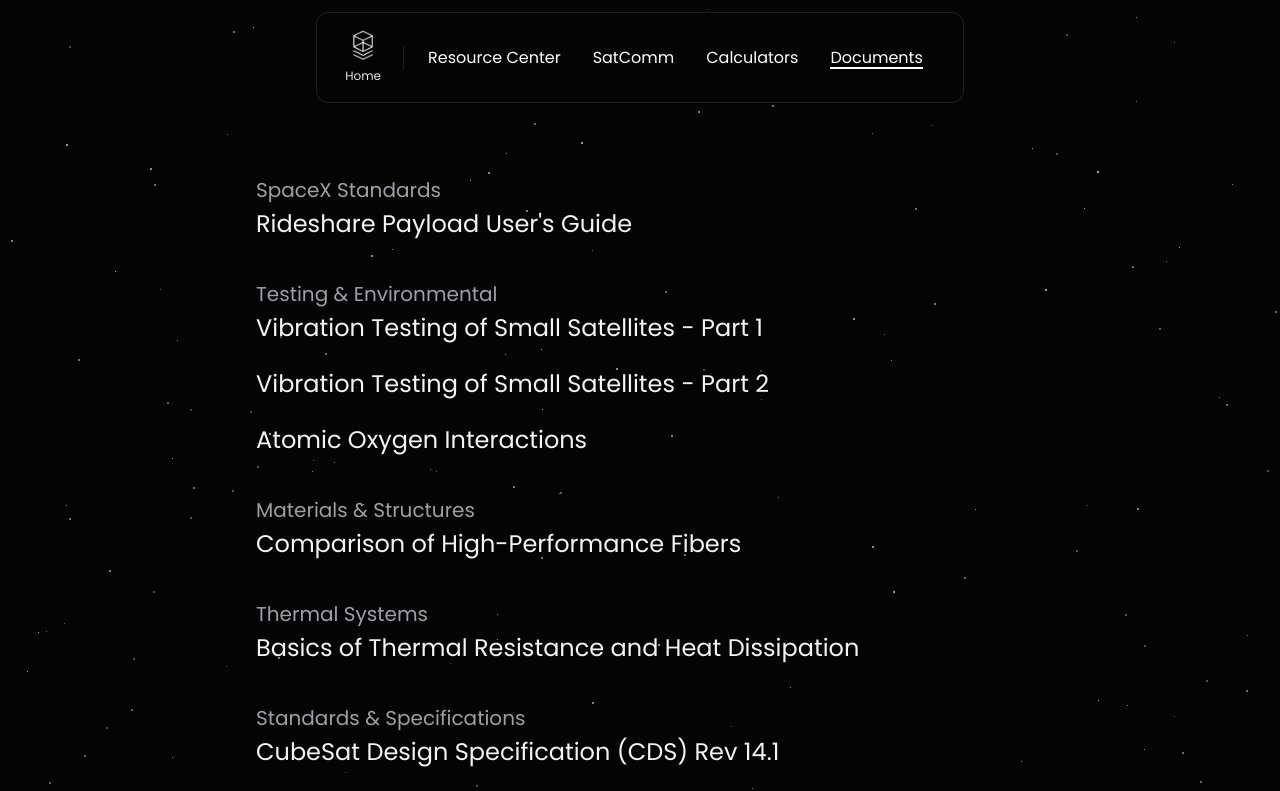
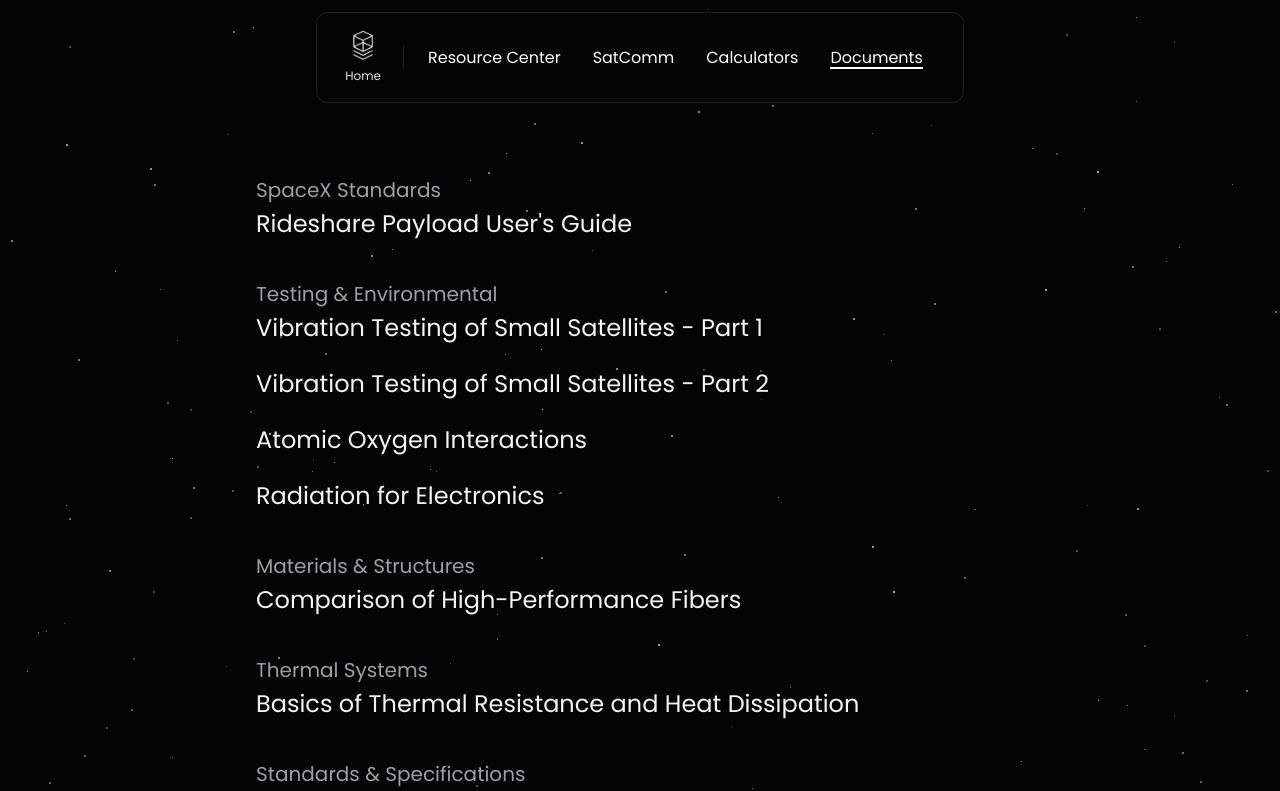
Before and after one commit to CubeSource/website-resources, a Next.js app in the folder resources/: page /resources in a window 1280 px wide. Shown: the top 791 px of the page. Built offline with nearby package versions, Linux system fonts and the light colour scheme.

Commit message:
added radiation for electronics handbook

```diff
--- a/resources/data/pdf-slugs.ts
+++ b/resources/data/pdf-slugs.ts
@@ -10,6 +10,7 @@ export const pdfSlugMap: Record<string, string> = {
   "cds-rev14": "CDS+REV14_1+2022-02-09.pdf",
   "basics-thermal-resistance-heat-dissipation": "basics_of_thermal_resistance_and_heat_dissipation_an-e.pdf",
   "atomic-oxygen-interactions": "Atomic oxygen interactions .pdf",
+  "radiation-for-electronics" : "Radiation_Handbook.pdf",
   "soa-2023": "soa-2023.pdf",
 };
 
--- a/resources/data/resources.ts
+++ b/resources/data/resources.ts
@@ -49,6 +49,13 @@ export const resourceCategories: ResourceCategory[] = [
         url: "/resources/view/atomic-oxygen-interactions",
         pdfFilename: "Atomic oxygen interactions .pdf",
       },
+      {
+        title: "Radiation for Electronics",
+        description:
+          "Radiation effects topics for orbit and various terrestrial applications.",
+        url: "/resources/view/radiation-for-electronics",
+        pdfFilename: "Radiation_Handbook.pdf",
+      },
     ],
   },
   {
```
Also changed, not shown: 1 other file (tests, documents, lock files or other folders).
